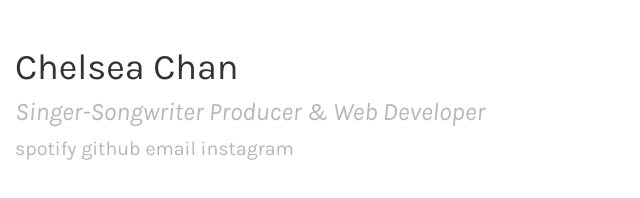
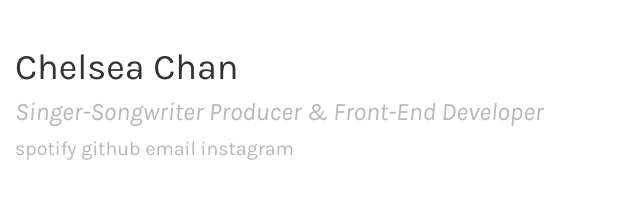
Before and after one commit to cc31/personal-site, a plain HTML site: page index.html in a window 1280 px wide. Shown: the top 198 px of the page, 0-640 px from the left. Drawn offline with nearby package versions, Linux system fonts and the light colour scheme.

Commit message:
changes to subheader

```diff
--- a/index.html
+++ b/index.html
@@ -20,7 +20,7 @@
 			<div class="row name">
 				<h1 id="myname">Chelsea Chan</h1>
 			</div>
-			<h2>Singer-Songwriter Producer & Web Developer</h2>
+			<h2>Singer-Songwriter Producer & Front-End Developer</h2>
 		</div>
 	</div>
 	<!-- end of top row -->
```
